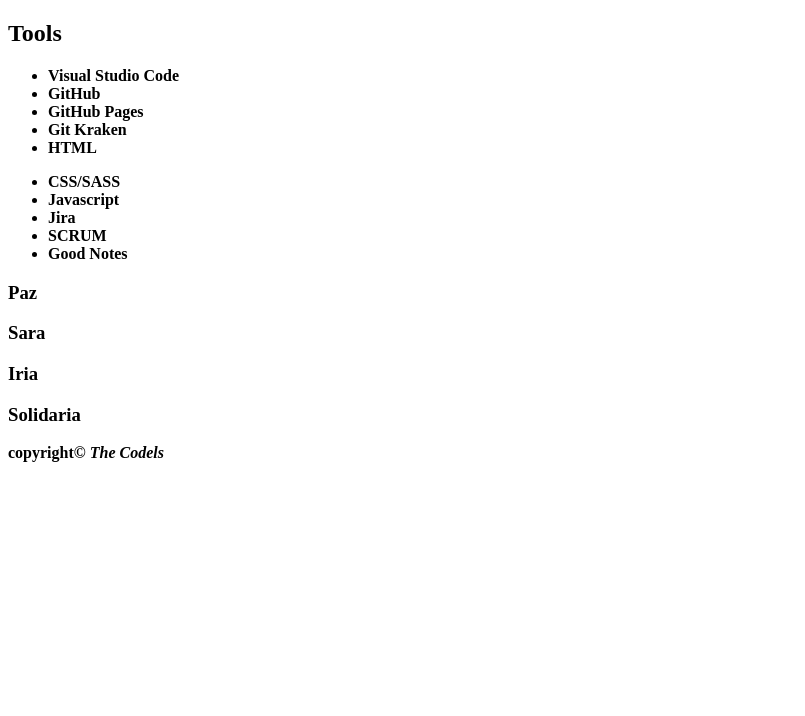
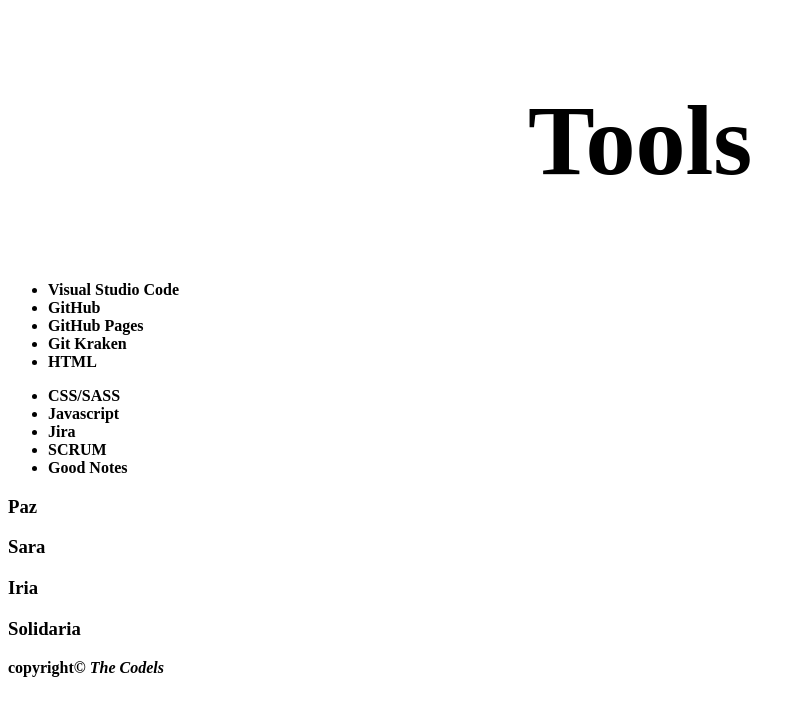
Before and after one commit to Iriarg/project, a website: page public/project.html in a window 1280 px wide. Shown: the whole page, without its empty margins (0-805 px from the left). Drawn offline with Linux system fonts and the light colour scheme.

Commit message:
probando sass

```diff
--- a/package.json
+++ b/package.json
@@ -4,7 +4,8 @@
     "description": "",
     "main": "index.js",
     "scripts": {
-    "test": "echo \"Error: no test specified\" && exit 1"
+        "test": "echo \"Error: no test specified\" && exit 1",
+        "sass-watch": "sass --watch src/sass:public/css"
     },
     "author": "",
     "license": "ISC"
--- a/src/sass/style.scss
+++ b/src/sass/style.scss
@@ -1,4 +1,10 @@
 body {
     font-weight: bolder;
     font-style: blue;
+    #tool {
+        h2 {
+            text-align: center;
+            font-size: 100px;
+        }
+    }
 }
```
Also changed, not shown: public/css/style.css, 1 other file. Lines whose indentation alone changed are shown as unchanged.
